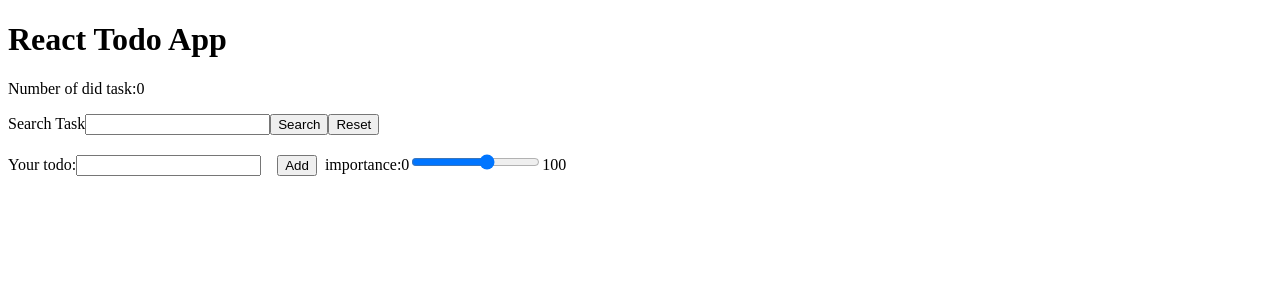
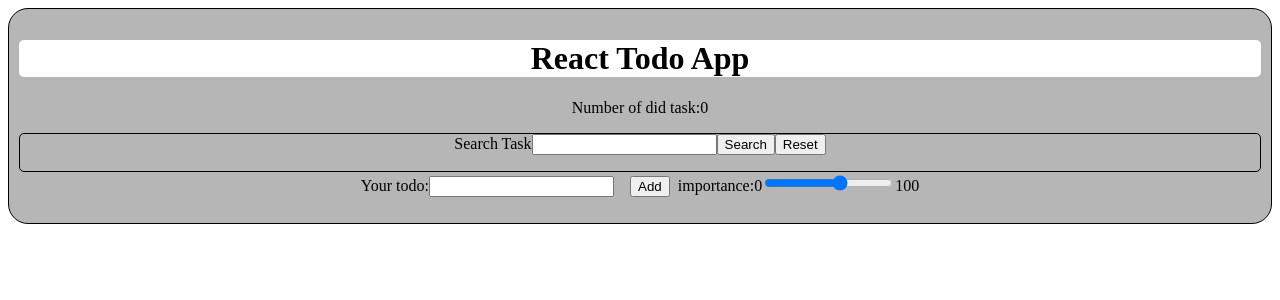
Before and after one commit to kondo1018008/ReactTodo, a React (Create React App) app: page / in a window 1280 px wide. Shown: the top 300 px of the page. Built offline with nearby package versions, Linux system fonts and the light colour scheme.

Commit message:
[add]スタイルシートの追加

```diff
--- a/public/index.html
+++ b/public/index.html
@@ -21,7 +21,7 @@
       work correctly both with client-side routing and a non-root public URL.
       Learn how to configure a non-root public URL by running `npm run build`.
     -->
-    <title>React App</title>
+    <title>ToDo App</title>
   </head>
   <body>
     <noscript>You need to enable JavaScript to run this app.</noscript>
--- a/src/components/App.jsx
+++ b/src/components/App.jsx
@@ -58,13 +58,14 @@ export default class App extends Component {
 
   render() {
     return (
-      <div className="siimple-box siimple--bg-dark">
-        <h1 className="siimple-box-title siimple--color-white">React Todo App</h1>
-        <p classNmae="siimple-box-title siimple--color-white">Number of did task:{this.state.count}</p>
+      <div className="whole">
+        <h1 className="title">React Todo App</h1>
+        <p className="siimple-box-title siimple--color-white">Number of did task:{this.state.count}</p>
+        <div className="search">
         <Search searchList={this.serchList} resetList={this.resetList} />
         <ListSearch todos={this.state.searchList} />
+        </div>
         <Form handleAdd={this.handleAdd}/>
-        <div className="siimple-rule"></div>
         <List todos={this.state.todo} handleRemove={this.handleRemove} />
 
         {/*<Timer min={0} sec={30} />*/}
--- a/src/components/Search.jsx
+++ b/src/components/Search.jsx
@@ -1,5 +1,4 @@
 import React from "react";
-
 
 const Search = (props) => (
     <div>
--- /dev/null
+++ b/src/index.css
@@ -0,0 +1,26 @@
+.whole{
+    background: rgb(182, 182, 182);
+    padding: 10px;
+    text-align: center;
+    border: 1px solid #000000;
+    border-top-left-radius: 20px;
+  border-top-right-radius: 20px;
+  border-bottom-right-radius: 20px;
+  border-bottom-left-radius: 20px;
+}
+
+.title{
+    background: rgb(255, 255, 255);
+    border-top-left-radius: 5px;
+    border-top-right-radius: 5px;
+    border-bottom-right-radius: 5px;
+    border-bottom-left-radius: 5px;
+}
+
+.search{
+    border: 1px solid #000000;
+    border-top-left-radius: 5px;
+    border-top-right-radius: 5px;
+    border-bottom-right-radius: 5px;
+    border-bottom-left-radius: 5px;
+}
--- a/src/index.jsx
+++ b/src/index.jsx
@@ -1,6 +1,7 @@
 import React from 'react';
 import ReactDOM from 'react-dom';
 import * as serviceWorker from './serviceWorker';
+import './index.css';
 
 import App from './components/App';
 
```
